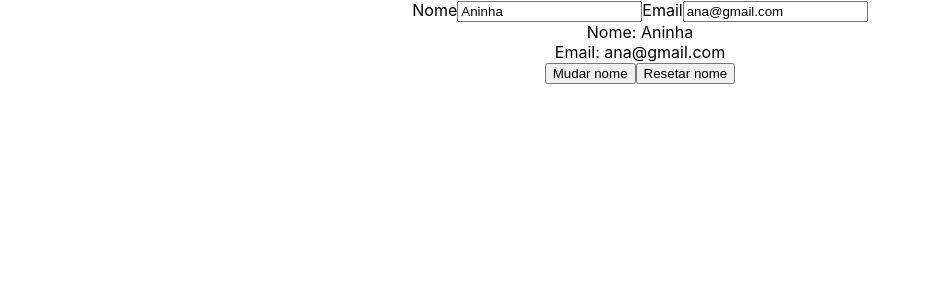
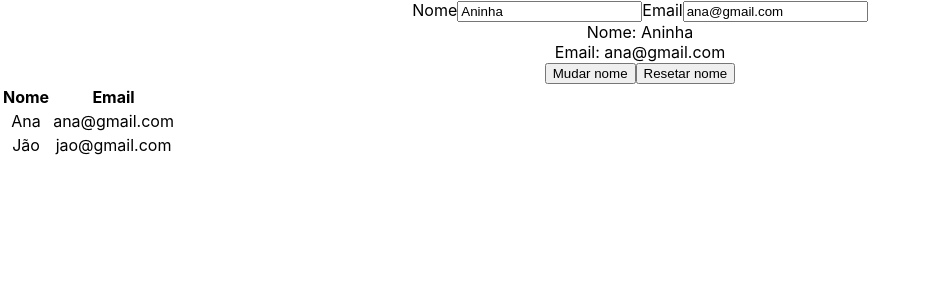
Before and after one commit to AnaB-hub/react_redux_integracao_API_udemy, a React (Create React App) app in the folder projeto-inicial/: page / in a window 1280 px wide. Shown: the top 300 px of the page, without its empty margins (0-927 px from the left). Built offline with nearby package versions, Linux system fonts and the light colour scheme.

Commit message:
Listas e chaves

```diff
--- a/projeto-inicial/src/App.js
+++ b/projeto-inicial/src/App.js
@@ -1,5 +1,6 @@
 import React, { Component } from 'react';
 import './App.css';
+import List from './components/List';
 
 class App extends Component {
 
@@ -61,6 +62,7 @@ class App extends Component {
           <button onClick={this.changeState}>Mudar nome</button>
           <button onClick={this.resetState}>Resetar nome</button>
         </div>
+        <List />
       </div>
     );
   }
--- a/projeto-inicial/src/components/Ana.js
+++ b/projeto-inicial/src/components/Ana.js
@@ -1,7 +1,7 @@
 import React, { Component } from 'react';
 
 import User from './User';
-import PhotoUser from '../assets/user.png';
+import PhotoUser from '../assents/user.png';
 
 class Ana extends Component {
   render() {
--- /dev/null
+++ b/projeto-inicial/src/components/List.js
@@ -0,0 +1,40 @@
+import React, { Component } from 'react';
+
+class List extends Component {
+  render() {
+
+    let list = [
+      {
+        name: 'Ana',
+        email: 'ana@gmail.com'
+      },
+      {
+        name: 'Jão',
+        email: 'jao@gmail.com'
+      }
+    ]
+
+    return (
+      <div>
+        <table>
+          <tr>
+            <th>Nome</th>
+            <th>Email</th>
+          </tr>
+          {list.map((item) => {
+            return <tr>
+                <td>
+                  {item.name}
+                </td>
+                <td>
+                  {item.email}
+                </td>
+              </tr>
+          })}
+        </table>
+      </div>
+    );
+  }
+}
+
+export default List;
```
